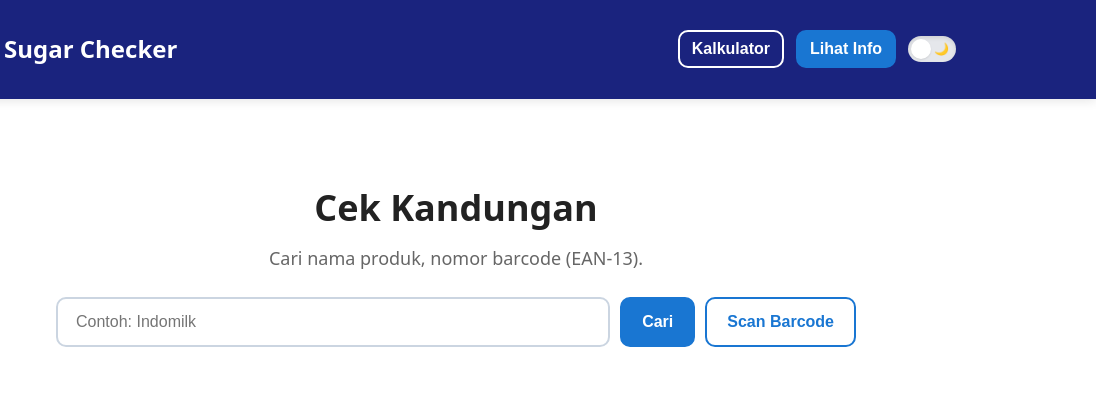
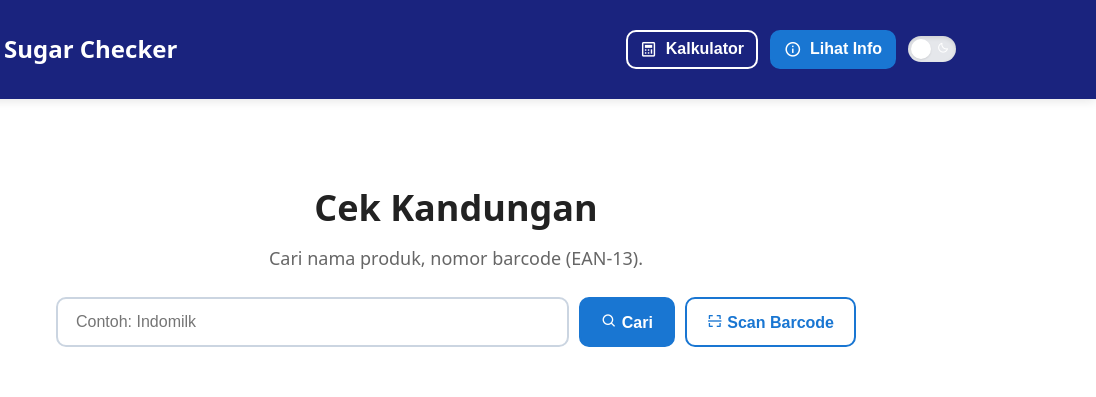
Before and after one commit to Drappy-cat/SugarChecker.id-Rework, a plain HTML site: page index.html in a window 1280 px wide. Both pictures are taken after a click on the button "Lanjutkan ke Aplikasi Utama". Shown: the top 397 px of the page, 184-1280 px from the left. Drawn offline with nearby package versions, Linux system fonts and the light colour scheme; no server answers.

```diff
--- a/index.html
+++ b/index.html
@@ -18,6 +18,8 @@
   </script>
 
   <link id="css-main" rel="stylesheet" href="./css/style.css?v=1">
+  <!-- Icons (No local files) -->
+  <link href='https://unpkg.com/boxicons@2.1.4/css/boxicons.min.css' rel='stylesheet'>
   <script src="https://cdn.jsdelivr.net/npm/chart.js" defer></script>
   <script src="https://unpkg.com/html5-qrcode" defer></script>
 </head>
@@ -36,17 +38,18 @@
       <div class="header-right">
         <button type="button" id="nav-meter-btn" class="btn-outline"
           style="padding: 8px 12px; font-weight:700; border: 2px solid #fff; color: #fff;" hidden>
-          Kalkulator
+          <i class='bx bx-calculator' style="font-size:1.1rem; vertical-align:middle; margin-right:4px;"></i> Kalkulator
         </button>
         <button type="button" id="open-info" class="btn-primary" style="padding: 8px 12px; font-weight:700;" hidden>
-          Lihat Info
+          <i class='bx bx-info-circle' style="font-size:1.1rem; vertical-align:middle; margin-right:4px;"></i> Lihat
+          Info
         </button>
 
         <div class="theme-switch">
           <input type="checkbox" id="theme-toggle" aria-label="Ganti tema (Light/Dark)">
           <label for="theme-toggle" class="switch">
-            <span class="sun" aria-hidden="true">☀️</span>
-            <span class="moon" aria-hidden="true">🌙</span>
+            <span class="sun" aria-hidden="true"><i class='bx bx-sun'></i></span>
+            <span class="moon" aria-hidden="true"><i class='bx bx-moon'></i></span>
           </label>
         </div>
       </div>
@@ -130,8 +133,8 @@
             <input id="search-input" type="search" placeholder="Contoh: Indomilk" aria-label="Cari produk">
             <div id="search-suggestions" class="suggestions-container"></div>
           </div>
-          <button type="submit" class="btn-primary">Cari</button>
-          <button type="button" id="open-scanner" class="btn-outline">Scan Barcode</button>
+          <button type="submit" class="btn-primary"><i class='bx bx-search'></i> Cari</button>
+          <button type="button" id="open-scanner" class="btn-outline"><i class='bx bx-scan'></i> Scan Barcode</button>
         </form>
       </div>
 
```
